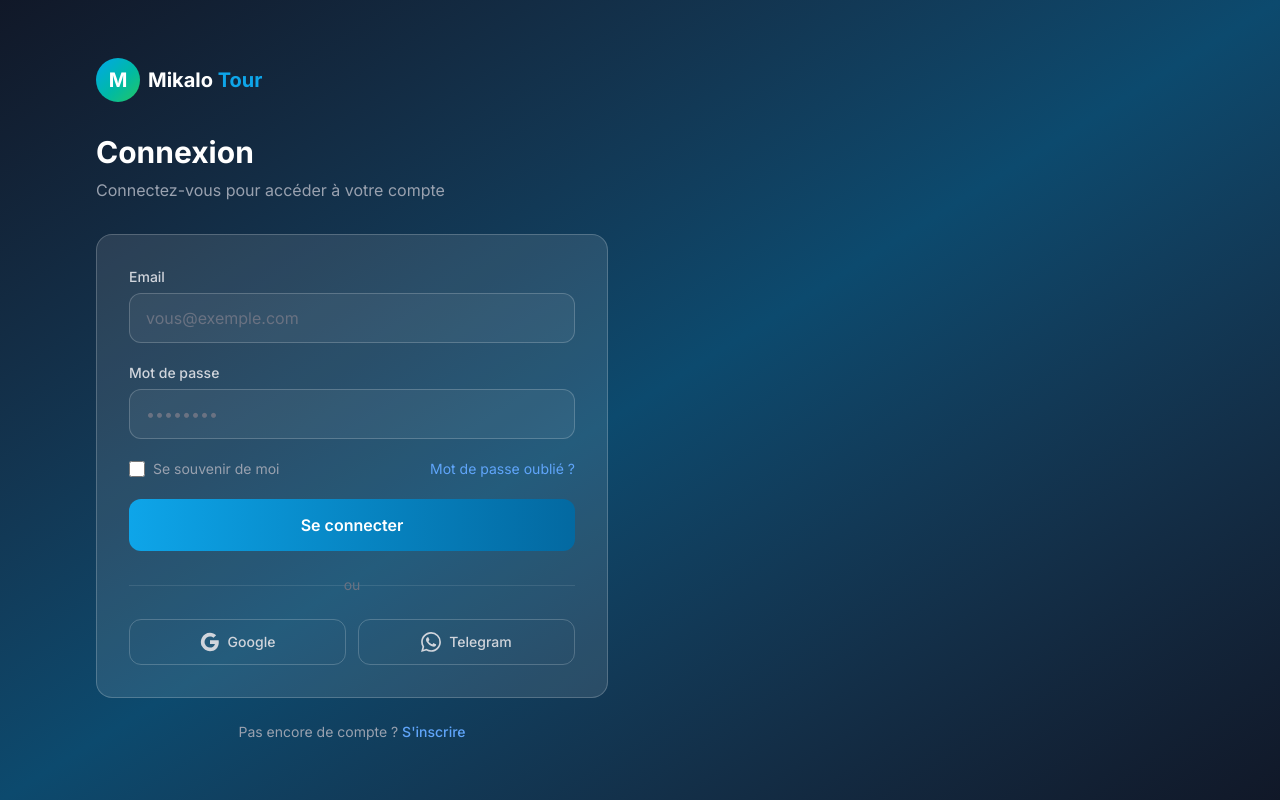
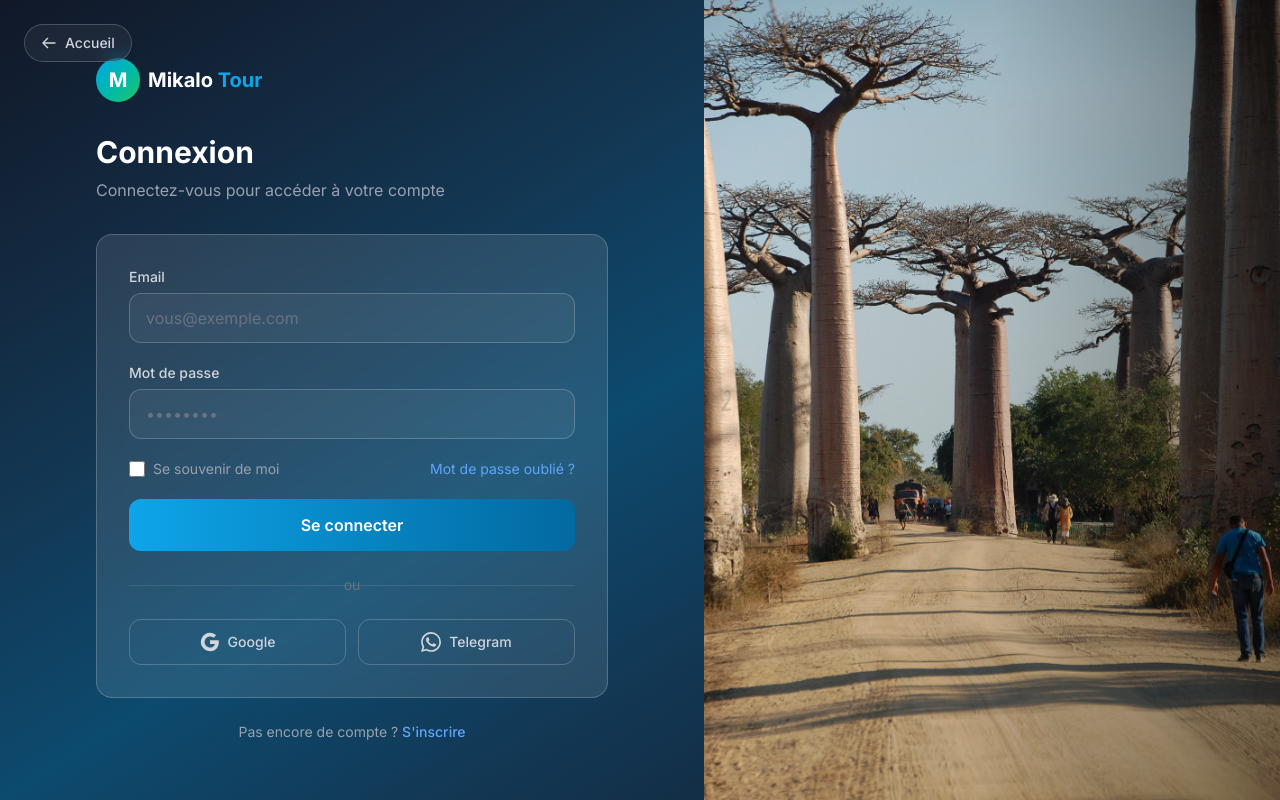
Before and after one commit to randharena6-bit/Mikalo-Tour, a React (Vite) app in the folder web/: page /login in a window 1280 px wide. Built offline with nearby package versions, Linux system fonts and the light colour scheme.

Commit message:
annimation login/register

```diff
--- a/web/package.json
+++ b/web/package.json
@@ -10,6 +10,7 @@
     "preview": "vite preview"
   },
   "dependencies": {
+    "framer-motion": "^12.40.0",
     "react": "^19.2.6",
     "react-dom": "^19.2.6",
     "react-router-dom": "^7.17.0"
--- a/web/src/App.jsx
+++ b/web/src/App.jsx
@@ -1,18 +1,28 @@
-import { BrowserRouter, Routes, Route } from 'react-router-dom'
+import { BrowserRouter, Routes, Route, useLocation } from 'react-router-dom'
+import { AnimatePresence } from 'framer-motion'
 import { AuthProvider } from './contexts/AuthContext'
 import Home from './pages/Home'
 import Login from './pages/Login'
 import Register from './pages/Register'
 
+function AnimatedRoutes() {
+  const location = useLocation()
+  return (
+    <AnimatePresence mode="wait">
+      <Routes location={location} key={location.pathname}>
+        <Route path="/" element={<Home />} />
+        <Route path="/login" element={<Login />} />
+        <Route path="/register" element={<Register />} />
+      </Routes>
+    </AnimatePresence>
+  )
+}
+
 export default function App() {
   return (
     <BrowserRouter>
       <AuthProvider>
-        <Routes>
-          <Route path="/" element={<Home />} />
-          <Route path="/login" element={<Login />} />
-          <Route path="/register" element={<Register />} />
-        </Routes>
+        <AnimatedRoutes />
       </AuthProvider>
     </BrowserRouter>
   )
--- a/web/src/index.css
+++ b/web/src/index.css
@@ -47,33 +47,3 @@
     -moz-osx-font-smoothing: grayscale;
   }
 }
-
-@keyframes fadeInUp {
-  from {
-    opacity: 0;
-    transform: translateY(24px);
-  }
-  to {
-    opacity: 1;
-    transform: translateY(0);
-  }
-}
-
-@keyframes fadeInScale {
-  from {
-    opacity: 0;
-    transform: scale(1.05);
-  }
-  to {
-    opacity: 1;
-    transform: scale(1);
-  }
-}
-
-.animate-fade-in-up {
-  animation: fadeInUp 0.5s ease-out forwards;
-}
-
-.animate-fade-in-scale {
-  animation: fadeInScale 0.6s ease-out forwards;
-}
--- a/web/src/pages/Login.jsx
+++ b/web/src/pages/Login.jsx
@@ -1,5 +1,6 @@
 import { useState } from 'react'
 import { Link, useNavigate, Navigate } from 'react-router-dom'
+import { motion } from 'framer-motion'
 import { useAuth } from '../contexts/AuthContext'
 
 export default function Login() {
@@ -30,8 +31,21 @@ export default function Login() {
   }
 
   return (
-    <div className="min-h-screen bg-gradient-to-br from-gray-900 via-primary-900 to-gray-900 flex">
-      <div className="flex-1 flex items-center justify-center px-6 lg:px-16 py-12 animate-fade-in-up">
+    <motion.div
+      initial={{ opacity: 0, y: 30, scale: 0.98 }}
+      animate={{ opacity: 1, y: 0, scale: 1 }}
+      exit={{ opacity: 0, y: -20, scale: 0.97 }}
+      transition={{ duration: 0.35, ease: 'easeOut' }}
+      className="min-h-screen bg-gradient-to-br from-gray-900 via-primary-900 to-gray-900 flex"
+    >
+      <Link
+        to="/"
+        className="fixed top-6 left-6 z-10 flex items-center gap-2 text-sm font-medium text-gray-300 hover:text-white bg-white/5 hover:bg-white/10 border border-white/20 backdrop-blur-sm px-4 py-2 rounded-full transition-all duration-200"
+      >
+        <svg className="w-4 h-4" fill="none" viewBox="0 0 24 24" stroke="currentColor"><path strokeLinecap="round" strokeLinejoin="round" strokeWidth={2} d="M10 19l-7-7m0 0l7-7m-7 7h18" /></svg>
+        Accueil
+      </Link>
+      <div className="flex-1 flex items-center justify-center px-6 lg:px-16 py-12">
         <div className="w-full max-w-lg">
           <Link to="/" className="inline-flex items-center gap-2 mb-8">
             <div className="w-11 h-11 bg-gradient-to-br from-primary-500 to-secondary-500 rounded-full flex items-center justify-center">
@@ -118,14 +132,18 @@ export default function Login() {
         </div>
       </div>
 
-      <div className="hidden lg:block flex-1 animate-fade-in-scale">
-        <div
+      <div className="hidden lg:block flex-1">
+        <motion.div
+          initial={{ opacity: 0, scale: 1.08 }}
+          animate={{ opacity: 1, scale: 1 }}
+          exit={{ opacity: 0, scale: 1.05 }}
+          transition={{ duration: 0.4, ease: 'easeOut', delay: 0.1 }}
           className="h-full bg-cover bg-center"
           style={{ backgroundImage: 'url(/images/login.jpeg)' }}
         >
           <div className="h-full w-full bg-gradient-to-l from-black/40 via-black/10 to-transparent" />
-        </div>
+        </motion.div>
       </div>
-    </div>
+    </motion.div>
   )
 }
--- a/web/src/pages/Register.jsx
+++ b/web/src/pages/Register.jsx
@@ -1,5 +1,6 @@
 import { useState } from 'react'
 import { Link, useNavigate, Navigate } from 'react-router-dom'
+import { motion } from 'framer-motion'
 import { useAuth } from '../contexts/AuthContext'
 
 export default function Register() {
@@ -38,17 +39,34 @@ export default function Register() {
   }
 
   return (
-    <div className="min-h-screen bg-gradient-to-br from-gray-900 via-primary-900 to-gray-900 flex">
-      <div className="hidden lg:block flex-1 animate-fade-in-scale">
-        <div
+    <motion.div
+      initial={{ opacity: 0, y: 30, scale: 0.98 }}
+      animate={{ opacity: 1, y: 0, scale: 1 }}
+      exit={{ opacity: 0, y: -20, scale: 0.97 }}
+      transition={{ duration: 0.35, ease: 'easeOut' }}
+      className="min-h-screen bg-gradient-to-br from-gray-900 via-primary-900 to-gray-900 flex"
+    >
+      <Link
+        to="/"
+        className="fixed top-6 left-6 z-10 flex items-center gap-2 text-sm font-medium text-gray-300 hover:text-white bg-white/5 hover:bg-white/10 border border-white/20 backdrop-blur-sm px-4 py-2 rounded-full transition-all duration-200"
+      >
+        <svg className="w-4 h-4" fill="none" viewBox="0 0 24 24" stroke="currentColor"><path strokeLinecap="round" strokeLinejoin="round" strokeWidth={2} d="M10 19l-7-7m0 0l7-7m-7 7h18" /></svg>
+        Accueil
+      </Link>
+      <div className="hidden lg:block flex-1">
+        <motion.div
+          initial={{ opacity: 0, scale: 1.08 }}
+          animate={{ opacity: 1, scale: 1 }}
+          exit={{ opacity: 0, scale: 1.05 }}
+          transition={{ duration: 0.4, ease: 'easeOut', delay: 0.1 }}
           className="h-full bg-cover bg-center"
           style={{ backgroundImage: 'url(/images/register.jpeg)' }}
         >
           <div className="h-full w-full bg-gradient-to-r from-black/40 via-black/10 to-transparent" />
-        </div>
+        </motion.div>
       </div>
 
-      <div className="flex-1 flex items-center justify-center px-6 lg:px-16 py-12 animate-fade-in-up">
+      <div className="flex-1 flex items-center justify-center px-6 lg:px-16 py-12">
         <div className="w-full max-w-lg">
           <Link to="/" className="inline-flex items-center gap-2 mb-8">
             <div className="w-11 h-11 bg-gradient-to-br from-primary-500 to-secondary-500 rounded-full flex items-center justify-center">
@@ -147,7 +165,7 @@ export default function Register() {
             </Link>
           </p>
         </div>
-      </div>
-    </div>
+        </div>
+    </motion.div>
   )
 }
```
Also changed, not shown: 1 other file (tests, documents, lock files or other folders).
